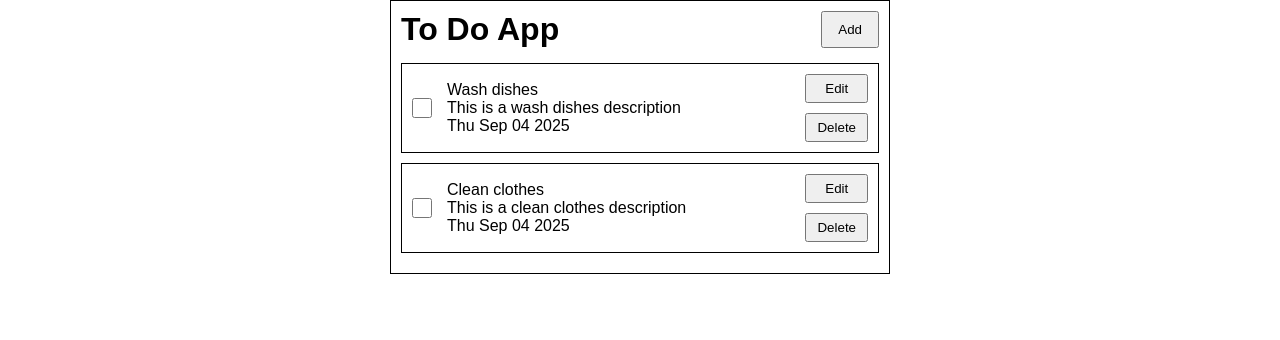
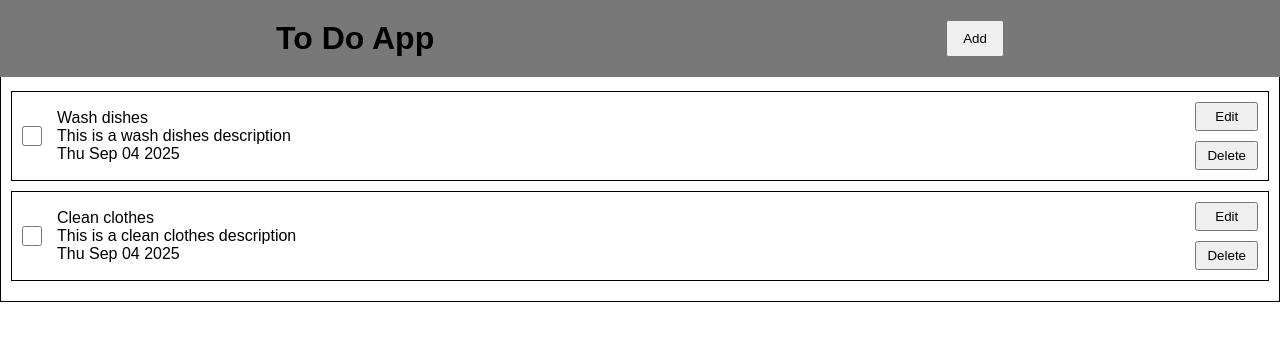
Before and after one commit to akaazazel/todo-app, a React (Vite) app: page / in a window 1280 px wide. Shown: the top 340 px of the page. Built offline with nearby package versions, Linux system fonts and the light colour scheme.

Commit message:
style tweaks: header fixed on top

```diff
--- a/src/index.css
+++ b/src/index.css
@@ -3,12 +3,6 @@
     margin: 0;
     padding: 0;
     font-family: Arial, Helvetica, sans-serif;
-}
-
-body {
-    display: flex;
-    align-items: center;
-    justify-content: center;
 }
 
 .hidden {
@@ -17,17 +11,21 @@ body {
 
 .wrapper {
     padding: 10px;
-    display: flex;
-    flex-direction: column;
-    align-items: center;
-    width: 500px;
+    width: 100%;
     border: 1px solid black;
     position: relative;
+    display: grid;
+    place-items: center;
 }
 
 header {
+    position: fixed;
+    top: 0;
+    left: 0;
+    padding: 20px;
+    background-color: rgb(120, 120, 120);
     display: flex;
-    justify-content: space-between;
+    justify-content: space-around;
     width: 100%;
     margin-bottom: 15px;
 }
@@ -37,13 +35,15 @@ header {
 }
 
 .todo-list-section {
+    margin-top: 80px;
     width: 100%;
 }
 
 .todo-input-box {
-    position: absolute;
+    position: fixed;
     background-color: white;
     border: 1px solid black;
+    top: 75px;
     left: 0px;
     padding: 10px;
     width: 100%;
```
